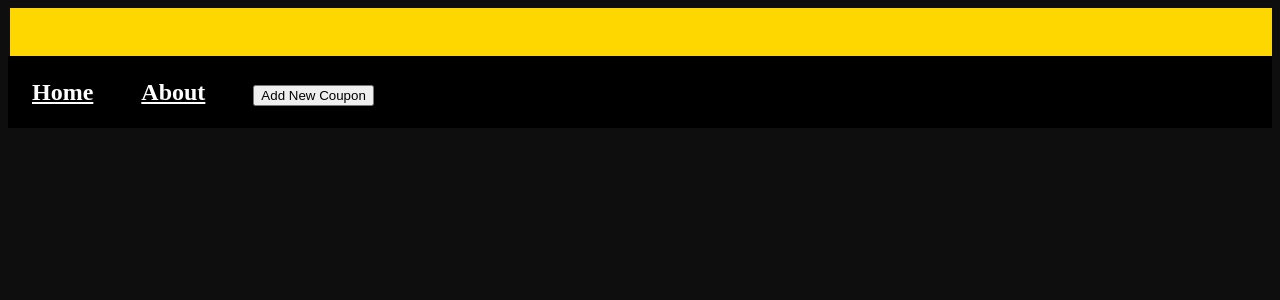
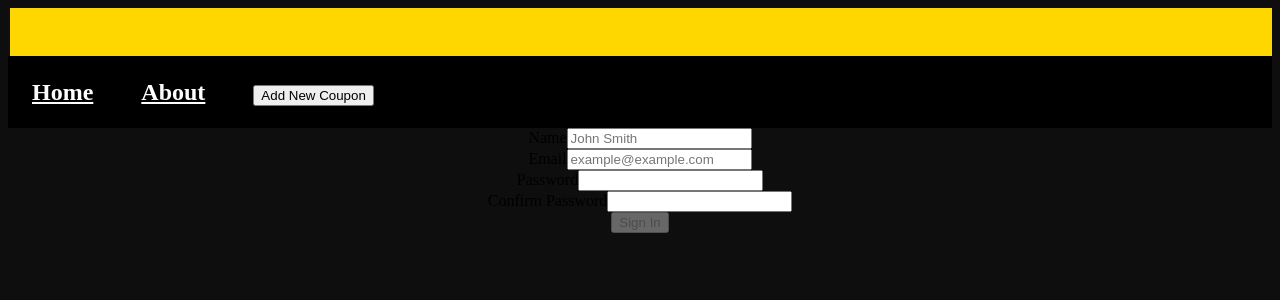
Before and after one commit to fatemaajmi/Save-Smile-FrontEnd, a React (Vite) app in the folder Save-and-Smile/: page /register in a window 1280 px wide. Shown: the top 300 px of the page. Built offline with nearby package versions, Linux system fonts and the light colour scheme.

Commit message:
Done with Sign in and Register

```diff
--- a/Save-and-Smile/src/App.jsx
+++ b/Save-and-Smile/src/App.jsx
@@ -1,4 +1,6 @@
 import { Routes, Route } from 'react-router-dom'
+import { useState, useEffect } from 'react'
+import { CheckSession } from './services/Auth'
 import './App.css'
 import Nav from './components/Nav'
 import Home from './pages/Home'
@@ -9,23 +11,54 @@
 import Detail from './pages/Detail'
 import Review from './pages/Review'
 import CouponForm from './components/CouponForm'
+import Register from './pages/Register'
+import SignIn from './pages/SignIn'
 
 const App = () => {
+  const [user, setUser] = useState(null)
+
+  const handleLogOut = () => {
+    setUser(null)
+    localStorage.clear()
+  }
+
+  const checkToken = async () => {
+    const user = await CheckSession()
+    setUser(user)
+  }
+
+  useEffect(() => {
+    const token = localStorage.getItem('token')
+    if (token) {
+      checkToken()
+    }
+  }, [])
 
   return (
     <div className="App">
-      <div className='space'></div>
-    <Nav />
+      <div className="space"></div>
+      <Nav user={user} handleLogOut={handleLogOut} />
       <main>
         <Routes>
           <Route path="/" element={<Home />} />
           <Route path="/about" element={<About />} />
           <Route path="/categories" element={<Category />} />
           <Route path="/categories/:category" element={<Business />} />
-        <Route path="/categories/:category/:id/coupons" element={<Coupon />} />
-        <Route path="/categories/:category/:id/coupons/:id/details" element={<Detail />} />
-        <Route path="/categories/:category/:id/coupons/:id/details/:id/Review" element={<Review />} />
+          <Route
+            path="/categories/:category/:id/coupons"
+            element={<Coupon />}
+          />
+          <Route
+            path="/categories/:category/:id/coupons/:id/details"
+            element={<Detail />}
+          />
+          <Route
+            path="/categories/:category/:id/coupons/:id/details/:id/Review"
+            element={<Review />}
+          />
           <Route path="/coupons/couponForm" element={<CouponForm />} />
+          <Route path="/signin" element={<SignIn setUser={setUser} />} />
+          <Route path="/register" element={<Register />} />
         </Routes>
       </main>
     </div>
--- /dev/null
+++ b/Save-and-Smile/src/pages/Register.jsx
@@ -0,0 +1,96 @@
+import { useState } from 'react'
+import { useNavigate } from 'react-router-dom'
+import { RegisterUser } from '../services/Auth'
+
+const Register = () => {
+  let navigate = useNavigate()
+  const [formValues, setFormValues] = useState({
+    name: '',
+    email: '',
+    password: '',
+    confirmPassword: ''
+  })
+
+  const handleChange = (e) => {
+    setFormValues({ ...formValues, [e.target.name]: e.target.value })
+  }
+
+  const handleSubmit = async (e) => {
+    e.preventDefault()
+    await RegisterUser({
+      name: formValues.name,
+      email: formValues.email,
+      password: formValues.password
+    })
+    setFormValues({
+      name: '',
+      email: '',
+      password: '',
+      confirmPassword: ''
+    })
+    navigate('/signin')
+  }
+
+  return (
+    <div className="signin col">
+      <div className="card-overlay centered">
+        <form className="col" onSubmit={handleSubmit}>
+          <div className="input-wrapper">
+            <label htmlFor="name">Name</label>
+            <input
+              onChange={handleChange}
+              name="name"
+              type="text"
+              placeholder="John Smith"
+              value={formValues.name}
+              required
+            />
+          </div>
+          <div className="input-wrapper">
+            <label htmlFor="email">Email</label>
+            <input
+              onChange={handleChange}
+              name="email"
+              type="email"
+              placeholder="example@example.com"
+              value={formValues.email}
+              required
+            />
+          </div>
+
+          <div className="input-wrapper">
+            <label htmlFor="password">Password</label>
+            <input
+              onChange={handleChange}
+              type="password"
+              name="password"
+              value={formValues.password}
+              required
+            />
+          </div>
+          <div className="input-wrapper">
+            <label htmlFor="confirmPassword">Confirm Password</label>
+            <input
+              onChange={handleChange}
+              type="password"
+              name="confirmPassword"
+              value={formValues.confirmPassword}
+              required
+            />
+          </div>
+          <button
+            disabled={
+              !formValues.email ||
+              (!formValues.password &&
+                formValues.confirmPassword === formValues.password)
+            }
+          >
+            Sign In
+          </button>
+        </form>
+      </div>
+    </div>
+  )
+}
+
+export default Register
--- a/Save-and-Smile/src/pages/SignIn.jsx
+++ b/Save-and-Smile/src/pages/SignIn.jsx
@@ -0,0 +1,55 @@
+import { useState } from 'react'
+import { SignInUser } from '../services/Auth'
+import { useNavigate } from 'react-router-dom'
+
+const SignIn = (props) => {
+  let navigate = useNavigate()
+  const [formValues, setFormValues] = useState({ email: '', password: '' })
+
+  const handleChange = (e) => {
+    setFormValues({ ...formValues, [e.target.name]: e.target.value })
+  }
+
+  const handleSubmit = async (e) => {
+    e.preventDefault()
+    const payload = await SignInUser(formValues)
+    setFormValues({ email: '', password: '' })
+    props.setUser(payload)
+    navigate('/feed')
+  }
+
+  return (
+    <div className="signin col">
+      <div className="card-overlay centered">
+        <form className="col" onSubmit={handleSubmit}>
+          <div className="input-wrapper">
+            <label htmlFor="email">Email</label>
+            <input
+              onChange={handleChange}
+              name="email"
+              type="email"
+              placeholder="example@example.com"
+              value={formValues.email}
+              required
+            />
+          </div>
+          <div className="input-wrapper">
+            <label htmlFor="password">Password</label>
+            <input
+              onChange={handleChange}
+              type="password"
+              name="password"
+              value={formValues.password}
+              required
+            />
+          </div>
+          <button disabled={!formValues.email || !formValues.password}>
+            Sign In
+          </button>
+        </form>
+      </div>
+    </div>
+  )
+}
+
+export default SignIn
--- /dev/null
+++ b/Save-and-Smile/src/services/Auth.js
@@ -0,0 +1,28 @@
+import Client from './api'
+export const SignInUser = async (data) => {
+  try {
+    const res = await Client.post('/auth/login', data)
+    localStorage.setItem('token', res.data.token)
+    return res.data.user
+  } catch (error) {
+    throw error
+  }
+}
+
+export const RegisterUser = async (data) => {
+  try {
+    const res = await Client.post('/auth/register', data)
+    return res.data
+  } catch (error) {
+    throw error
+  }
+}
+
+export const CheckSession = async () => {
+  try {
+    const res = await Client.get('/auth/session')
+    return res.data
+  } catch (error) {
+    throw error
+  }
+}
--- /dev/null
+++ b/Save-and-Smile/src/services/api.js
@@ -0,0 +1,16 @@
+import Axios from 'axios'
+
+export const BASE_URL = 'http://localhost:3001'
+
+const Client = Axios.create({ baseURL: BASE_URL })
+Client.interceptors.request.use(
+  (config) => {
+    const token = localStorage.getItem('token')
+    if (token) {
+      config.headers['authorization'] = `Bearer ${token}`
+    }
+    return config
+  },
+  (error) => Promise.reject(error)
+)
+export default Client
```
Also changed, not shown: Save-and-Smile/src/components/Nav.jsx (+6 -5 lines), Save-and-Smile/src/pages/Home.jsx (+3 -11 lines), Save-and-Smile/src/services/PostServices.js (added, +10 -0 lines), 1 other file (tests, documents, lock files or other folders). Lines whose indentation alone changed are shown as unchanged.
